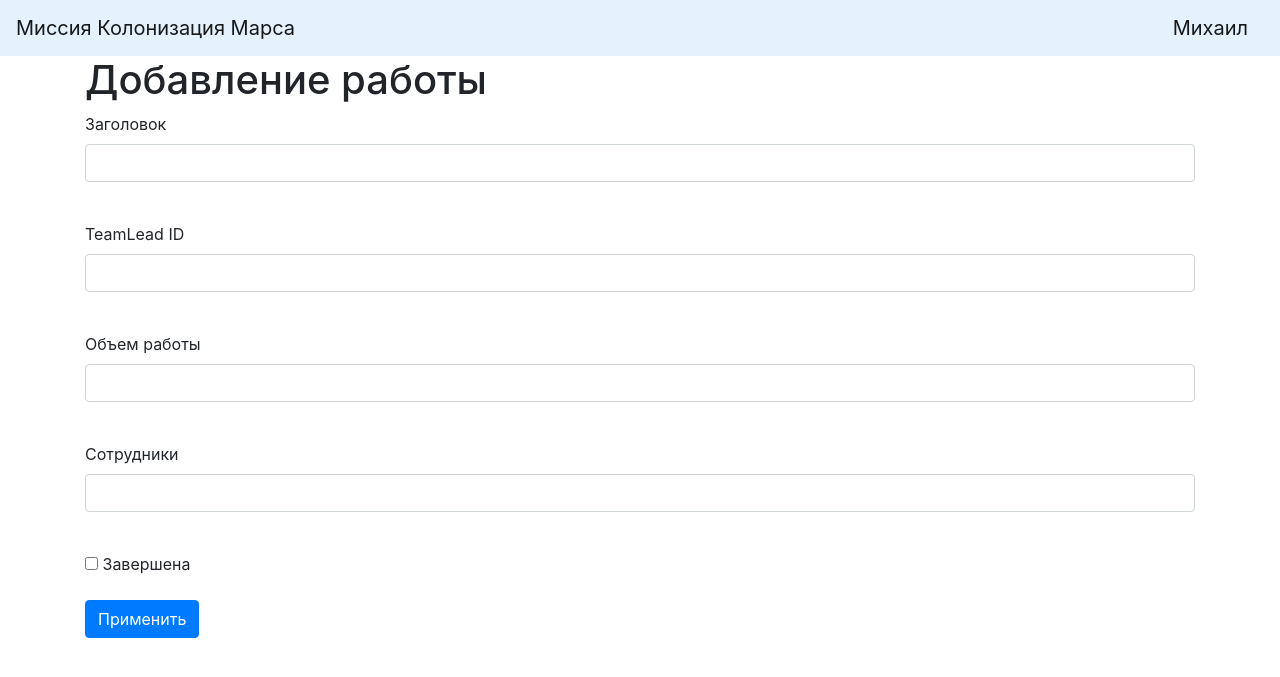
After one commit to DoubleM26/mars_colonization, a Flask app: page /jobs in a window 1280 px wide. The commit adds this page. Shown: the top 677 px of the page. Run offline with Flask 2, Linux system fonts and the light colour scheme; a user stored in the database is signed in; some libraries are stand-ins or nearby versions.

Commit message:
Добавление работы

```diff
--- /dev/null
+++ b/forms/job.py
@@ -0,0 +1,13 @@
+from flask_wtf import FlaskForm
+from wtforms import StringField, IntegerField
+from wtforms import BooleanField, SubmitField
+from wtforms.validators import DataRequired
+
+
+class JobsForm(FlaskForm):
+    title = StringField('Заголовок', validators=[DataRequired()])
+    team_leader = IntegerField("TeamLead ID")
+    work_size = IntegerField("Объем работы")
+    collaborators = StringField('Cотрудники')
+    is_finished = BooleanField("Завершена")
+    submit = SubmitField('Применить')
--- a/main.py
+++ b/main.py
@@ -3,6 +3,7 @@ from flask import Flask, url_for, request, render_template, redirect
 from data import db_session
 from forms.login import LoginForm
 from forms.register import RegisterForm
+from forms.job import JobsForm
 from flask_login import LoginManager, login_user, logout_user, login_required, current_user
 from data.user import User
 from data.jobs import Jobs
@@ -21,11 +22,9 @@ def load_user(user_id):
 
 @app.route('/')
 def index():
-    print(current_user.is_authenticated)
     if current_user.is_authenticated:
         db_sess = db_session.create_session()
         jobs = db_sess.query(Jobs).all()
-        print(jobs)
     else:
         jobs = []
     return render_template("index.html", jobs=jobs)
@@ -75,6 +74,27 @@ def reqister():
         db_sess.commit()
         return redirect('/login')
     return render_template('register.html', title='Регистрация', form=form)
+
+
+@app.route('/jobs',  methods=['GET', 'POST'])
+@login_required
+def add_jobs():
+    form = JobsForm()
+    if form.validate_on_submit():
+        db_sess = db_session.create_session()
+        jobs = Jobs()
+        jobs.job = form.title.data
+
+        jobs.team_leader = form.team_leader.data
+        jobs.work_size = form.work_size.data
+        jobs.collaborators = form.collaborators.data
+        jobs.is_finished = form.is_finished.data
+
+        db_sess.add(jobs)
+        db_sess.commit()
+        return redirect('/')
+    return render_template('jobs.html', title='Добавление работы',
+                           form=form)
 
 
 # @app.route("/index/<title>")
--- a/templates/index.html
+++ b/templates/index.html
@@ -2,6 +2,9 @@
 
 {% block content %}
 <h4>Работы</h4>
+{% if current_user.is_authenticated %}
+    <a href="jobs" class="btn btn-secondary">Добавить работу</a>
+{% endif %}
 {% for item in jobs%}
 <div class="col-md6 border rounded">
     <h2>{{item.job}}</h2>
--- /dev/null
+++ b/templates/jobs.html
@@ -0,0 +1,47 @@
+{% extends "base.html" %}
+
+{% block content %}
+<h1>Добавление работы</h1>
+<form action="" method="post">
+    {{ form.hidden_tag() }}
+    <p>
+        {{ form.title.label }}<br>
+        {{ form.title(class="form-control") }}<br>
+        {% for error in form.title.errors %}
+            <p class="alert alert-danger" role="alert">
+                {{ error }}
+            </p>
+        {% endfor %}
+    </p>
+    <p>
+        {{ form.team_leader.label }}<br>
+        {{ form.team_leader(class="form-control") }}<br>
+        {% for error in form.team_leader.errors %}
+            <p content="alert alert-danger" role="alert">
+                {{ error }}
+            </p>
+        {% endfor %}
+    </p>
+    <p>
+        {{ form.work_size.label }}<br>
+        {{ form.work_size(class="form-control") }}<br>
+        {% for error in form.work_size.errors %}
+            <p content="alert alert-danger" role="alert">
+                {{ error }}
+            </p>
+        {% endfor %}
+    </p>
+    <p>
+        {{ form.collaborators.label }}<br>
+        {{ form.collaborators(class="form-control") }}<br>
+        {% for error in form.collaborators.errors %}
+            <p content="alert alert-danger" role="alert">
+                {{ error }}
+            </p>
+        {% endfor %}
+    </p>
+    <p>{{ form.is_finished() }} {{ form.is_finished.label }}</p>
+    <p>{{ form.submit(type="submit", class="btn btn-primary") }}</p>
+    {{message}}
+</form>
+{% endblock %}
```
Also changed, not shown: db/mars_explorer.db.
